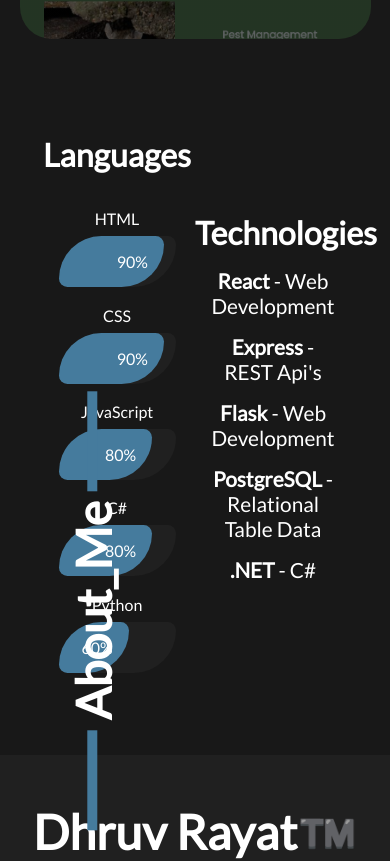
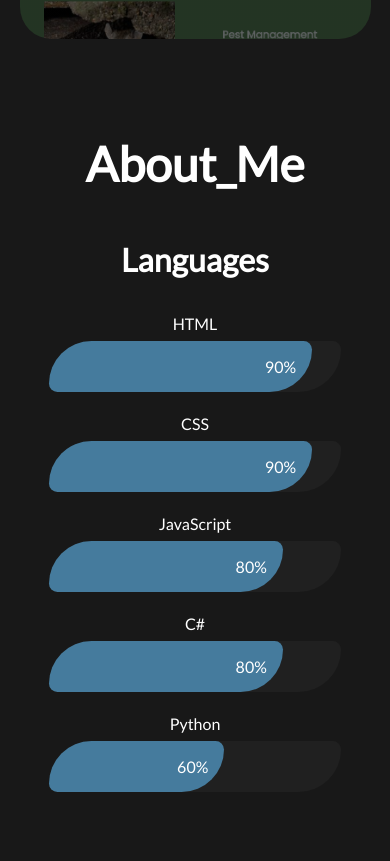
Before and after one commit to JeffleIncarnate/Dhruv-Website-Archive, a React (Create React App) app: page / in a window 390 px wide. Shown: the part 1840-2701 px from the top of the page. Built offline with nearby package versions, Linux system fonts and the light colour scheme.

Commit message:
Update: Got a basic responsiveness to the main-home component

```diff
--- a/src/components/Main-Home/Main_Home.css
+++ b/src/components/Main-Home/Main_Home.css
@@ -174,6 +174,13 @@
   justify-content: space-evenly;
   margin-top: 5rem;
   flex-direction: row;
+}
+
+.aboutme_wrapper {
+  width: 100%;
+  display: flex;
+  align-items: center;
+  justify-content: center;
 }
 
 .aboutme > p {
@@ -414,11 +421,21 @@
   .projects_right > button {
     font-size: 1rem;
   }
+
+  .aboutme > h2 {
+    top: 160rem;
+  }
 }
 
 @media only screen and (max-width: 1200px) {
   .aboutme > h2 {
     top: 160rem;
+  }
+}
+
+@media only screen and (max-width: 1150px) {
+  .aboutme > h2 {
+    top: 145rem;
   }
 }
 
@@ -439,6 +456,33 @@
     transform: rotate(0);
     transform-origin: 0%;
   }
+
+  .aboutme {
+    width: 100%;
+    margin-left: 0;
+    display: flex;
+    align-items: center;
+    justify-content: center;
+    flex-direction: column;
+  }
+
+  .aboutme > h2 {
+    display: flex;
+    position: inherit;
+    transform: rotate(0);
+    transform-origin: 0%;
+    margin-bottom: 1rem;
+  }
+
+  .aboutme_wrapper {
+    flex-direction: column;
+  }
+
+  .aboutme_left,
+  .aboutme_right {
+    width: 90%;
+    margin: 2rem 0;
+  }
 }
 
 @media only screen and (max-width: 550px) {
@@ -451,6 +495,16 @@
   .projects h2::after,
   .projects h2::before {
     display: none;
+  }
+
+  .aboutme > h2::after,
+  .aboutme > h2::before {
+    display: none;
+  }
+
+  .aboutme_left,
+  .aboutme_right {
+    width: 100%;
   }
 }
 
@@ -465,7 +519,7 @@
   }
 
   .projects_left > button,
-  .projects_right > button{
+  .projects_right > button {
     font-size: 0.7rem;
   }
 }
--- a/src/components/Main-Home/Main_Home.js
+++ b/src/components/Main-Home/Main_Home.js
@@ -131,6 +131,7 @@
       <div className="aboutme">
         <h2>About_Me</h2>
 
+        <div className="aboutme_wrapper">
           <div className="aboutme_left">
             <h3>Languages</h3>
             <br />
@@ -194,6 +195,7 @@
             </ul>
           </div>
         </div>
+      </div>
     </main>
   );
 }
```
Lines whose indentation alone changed are shown as unchanged.
